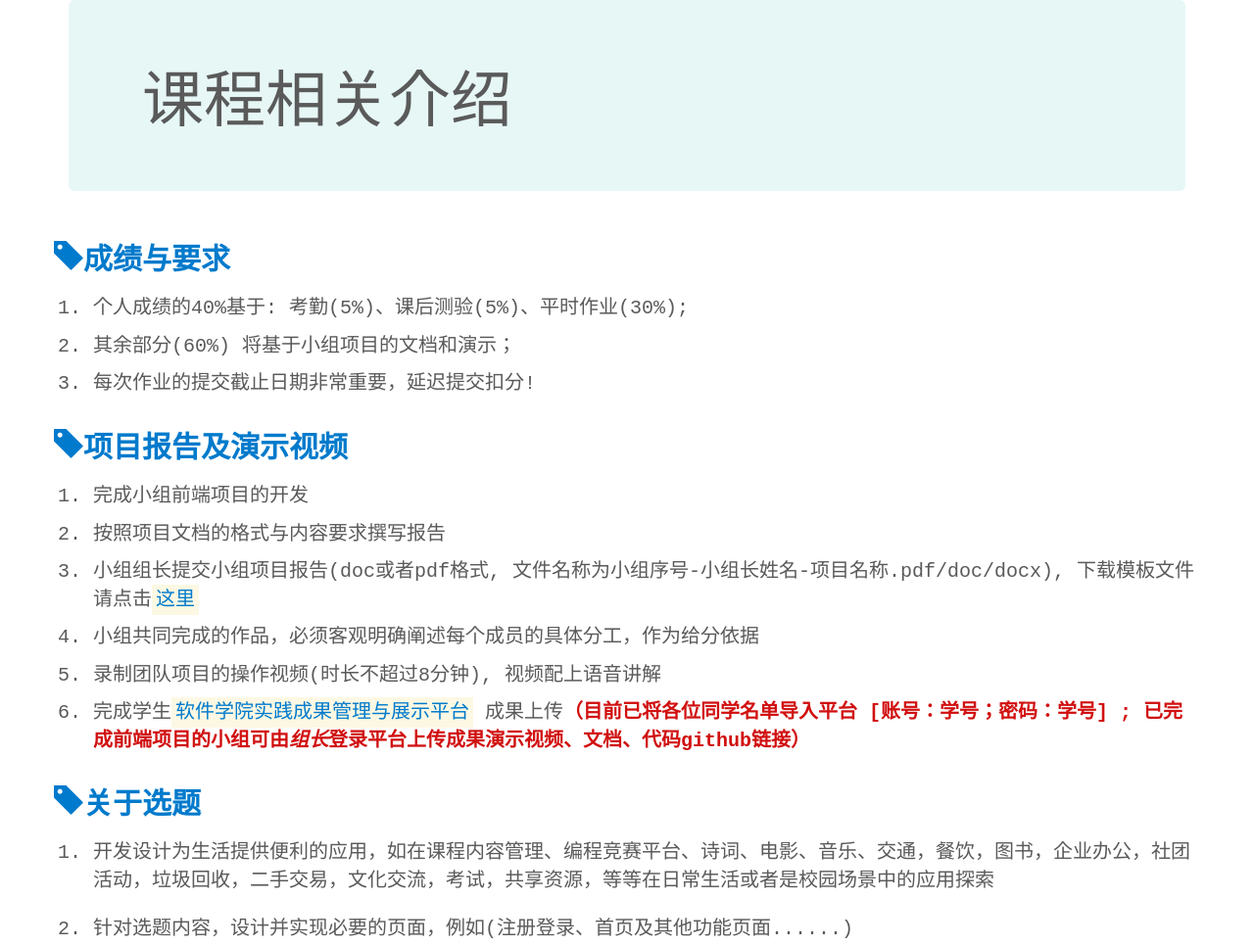
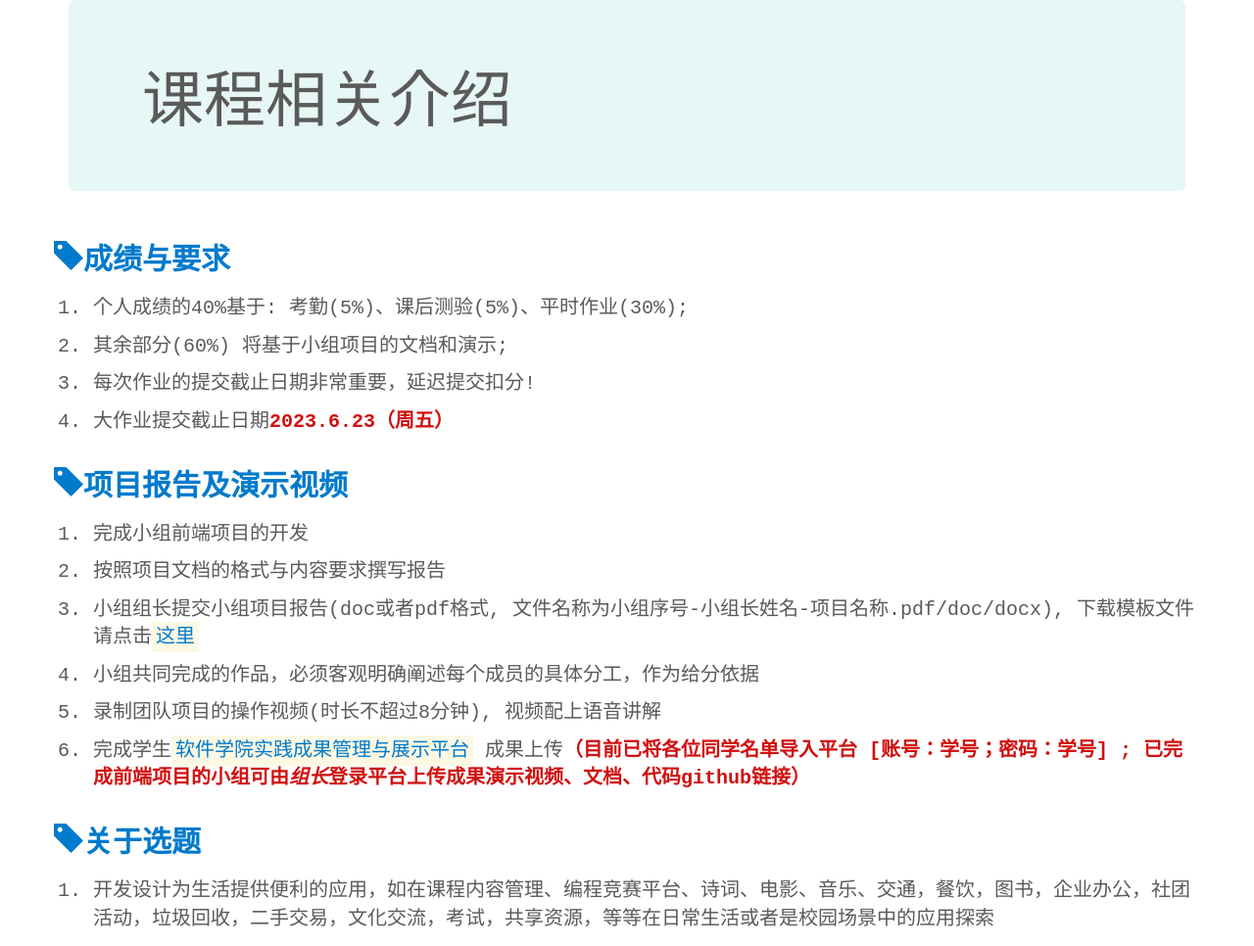
Before and after one commit to sinkingwen/fecls, a plain HTML site: page index.html in a window 1280 px wide. Shown: the top 966 px of the page at 98% size. Drawn offline with nearby package versions, Linux system fonts and the light colour scheme.

Commit message:
add deadline

```diff
--- a/index.html
+++ b/index.html
@@ -27,8 +27,9 @@
         <h2><span class="glyphicon glyphicon-tag" aria-hidden="true"></span>成绩与要求</h2>
         <ol>
           <li>个人成绩的40%基于: 考勤(5%)、课后测验(5%)、平时作业(30%);</li>
-          <li>其余部分(60%) 将基于小组项目的文档和演示；</li>
+          <li>其余部分(60%) 将基于小组项目的文档和演示;</li>
           <li>每次作业的提交截止日期非常重要，延迟提交扣分!</li>
+          <li>大作业提交截止日期<strong style="color:rgb(209, 16, 16)">2023.6.23（周五）</strong></li>
         </ol>
       </section>
 
```
